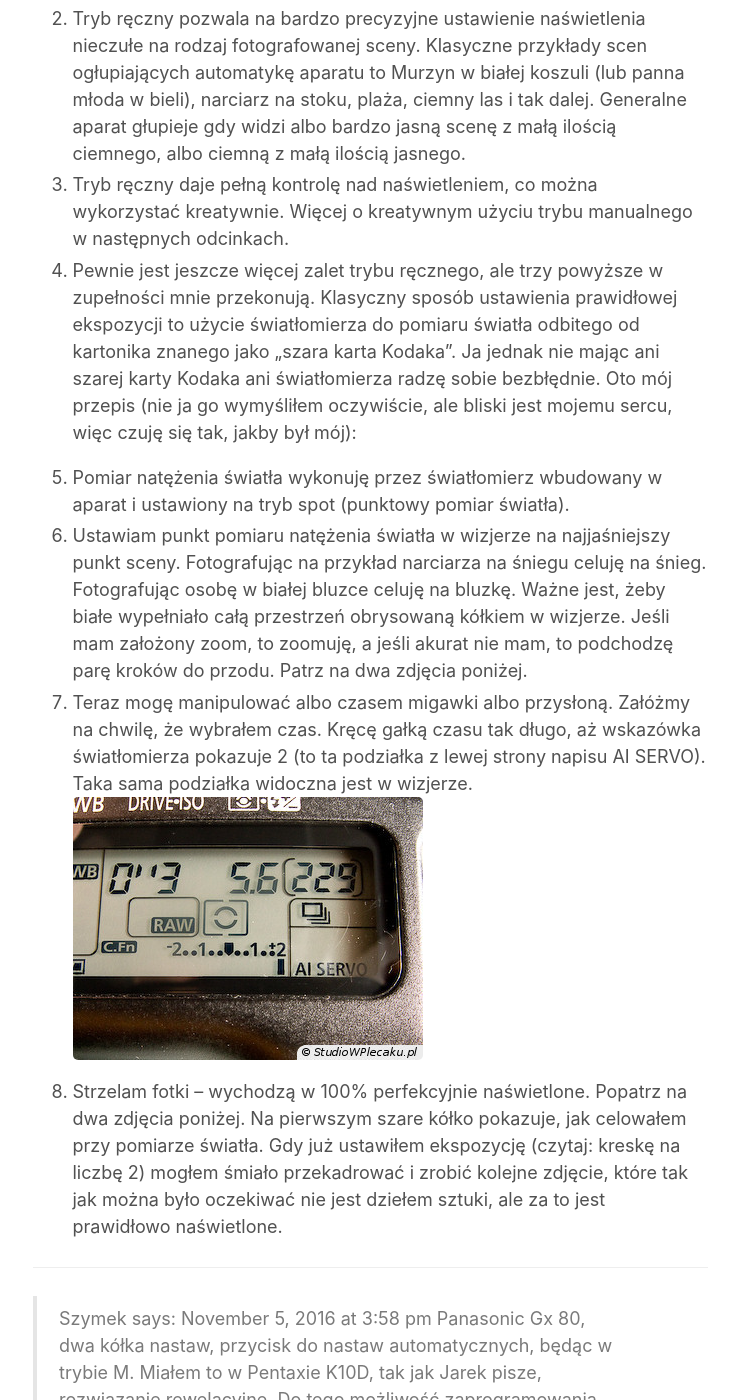
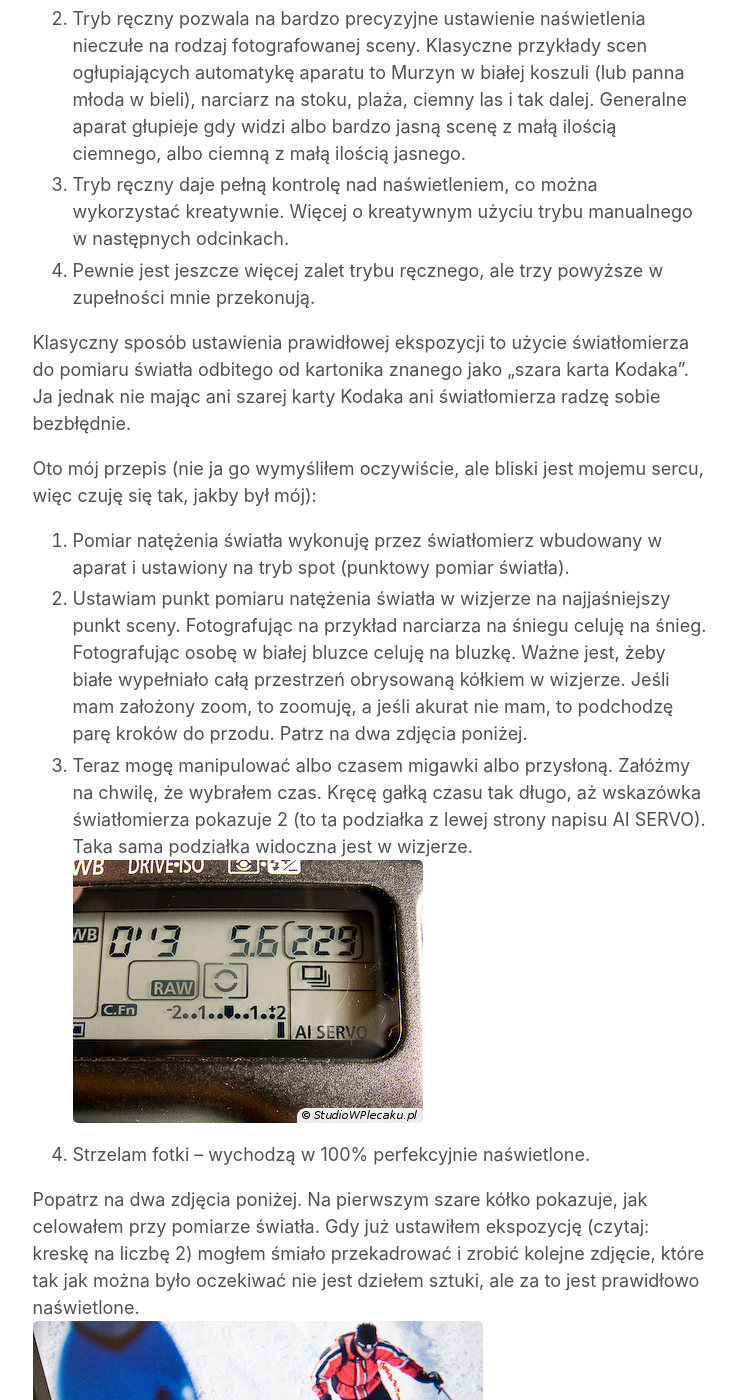
Before and after one commit to jasikor/studiowplecaku.pl, a Jekyll site: the page built from _posts/2008-12-08-pomiar-swiatla-f-fotografii-1-5.md, in a window 1280 px wide and 1400 px high, scrolled down 1049 px. Shown: the whole window, without its empty margins (270-1006 px from the left). Built offline with Jekyll 4.4.1, drawn with Linux system fonts in a browser that asks for light colours; some of the changed lines change nothing that is shown; some of the changed text lies outside the part shown.

Commit message:
Update 2008-12-08-pomiar-swiatla-f-fotografii-1-5.md

```diff
--- a/_posts/2008-12-08-pomiar-swiatla-f-fotografii-1-5.md
+++ b/_posts/2008-12-08-pomiar-swiatla-f-fotografii-1-5.md
@@ -17,15 +17,27 @@
 2. Tryb ręczny pozwala na bardzo precyzyjne ustawienie naświetlenia nieczułe na rodzaj fotografowanej sceny. Klasyczne przykłady scen ogłupiających automatykę aparatu to Murzyn w białej koszuli (lub panna młoda w bieli), narciarz na stoku, plaża, ciemny las i tak dalej. Generalne aparat głupieje gdy widzi albo bardzo jasną scenę z małą ilością ciemnego, albo ciemną z małą ilością jasnego.
 3. Tryb ręczny daje pełną kontrolę nad naświetleniem, co można wykorzystać kreatywnie. Więcej o kreatywnym użyciu trybu manualnego w następnych odcinkach.
 4. Pewnie jest jeszcze więcej zalet trybu ręcznego, ale trzy powyższe w zupełności mnie przekonują.
-Klasyczny sposób ustawienia prawidłowej ekspozycji to użycie światłomierza do pomiaru światła odbitego od kartonika znanego jako „szara karta Kodaka”. Ja jednak nie mając ani szarej karty Kodaka ani światłomierza radzę sobie bezbłędnie. Oto mój przepis (nie ja go wymyśliłem oczywiście, ale bliski jest mojemu sercu, więc czuję się tak, jakby był mój):
+
+Klasyczny sposób ustawienia prawidłowej ekspozycji to użycie światłomierza do pomiaru światła odbitego od kartonika znanego jako „szara karta Kodaka”. Ja jednak nie mając ani szarej karty Kodaka ani światłomierza radzę sobie bezbłędnie.
+
+Oto mój przepis (nie ja go wymyśliłem oczywiście, ale bliski jest mojemu sercu, więc czuję się tak, jakby był mój):
 
 1. Pomiar natężenia światła wykonuję przez światłomierz wbudowany w aparat i ustawiony na tryb spot (punktowy pomiar światła).
 2. Ustawiam punkt pomiaru natężenia światła w wizjerze na najjaśniejszy punkt sceny. Fotografując na przykład narciarza na śniegu celuję na śnieg. Fotografując osobę w białej bluzce celuję na bluzkę. Ważne jest, żeby białe wypełniało całą przestrzeń obrysowaną kółkiem w wizjerze. Jeśli mam założony zoom, to zoomuję, a jeśli akurat nie mam, to podchodzę parę kroków do przodu. Patrz na dwa zdjęcia poniżej.
 3. Teraz mogę manipulować albo czasem migawki albo przysłoną. Załóżmy na chwilę, że wybrałem czas. Kręcę gałką czasu tak długo, aż wskazówka światłomierza pokazuje 2 (to ta podziałka z lewej strony napisu AI SERVO). Taka sama podziałka widoczna jest w wizjerze.
 ![](/assets/img/08-12-08-322.jpg)
 4. Strzelam fotki – wychodzą w 100% perfekcyjnie naświetlone.
+
 Popatrz na dwa zdjęcia poniżej. Na pierwszym szare kółko pokazuje, jak celowałem przy pomiarze światła. Gdy już ustawiłem ekspozycję (czytaj: kreskę na liczbę 2) mogłem śmiało przekadrować i zrobić kolejne zdjęcie, które tak jak można było oczekiwać nie jest dziełem sztuki, ale za to jest prawidłowo naświetlone.
+![](/assets/img/08-12-08-300.jpg)
 
+![](/assets/img/08-12-08-311.jpg)
+
+Skąd wzięła się tajemnicza liczba 2? Co zrobić, gdy fotografia nie zawiera białych plam? A jeśli nie można podejść?
+
+Odpowiedzi na te pytania znajdziesz w kolejnym odcinku sagi “Pomiar światła“.
+
+To jest część pierwsza z pięcioczęściowego cyklu. Zobacz Część 2, Część 3, Część 4 i Część 5.
 ---------------
 
 > Szymek says:
```
